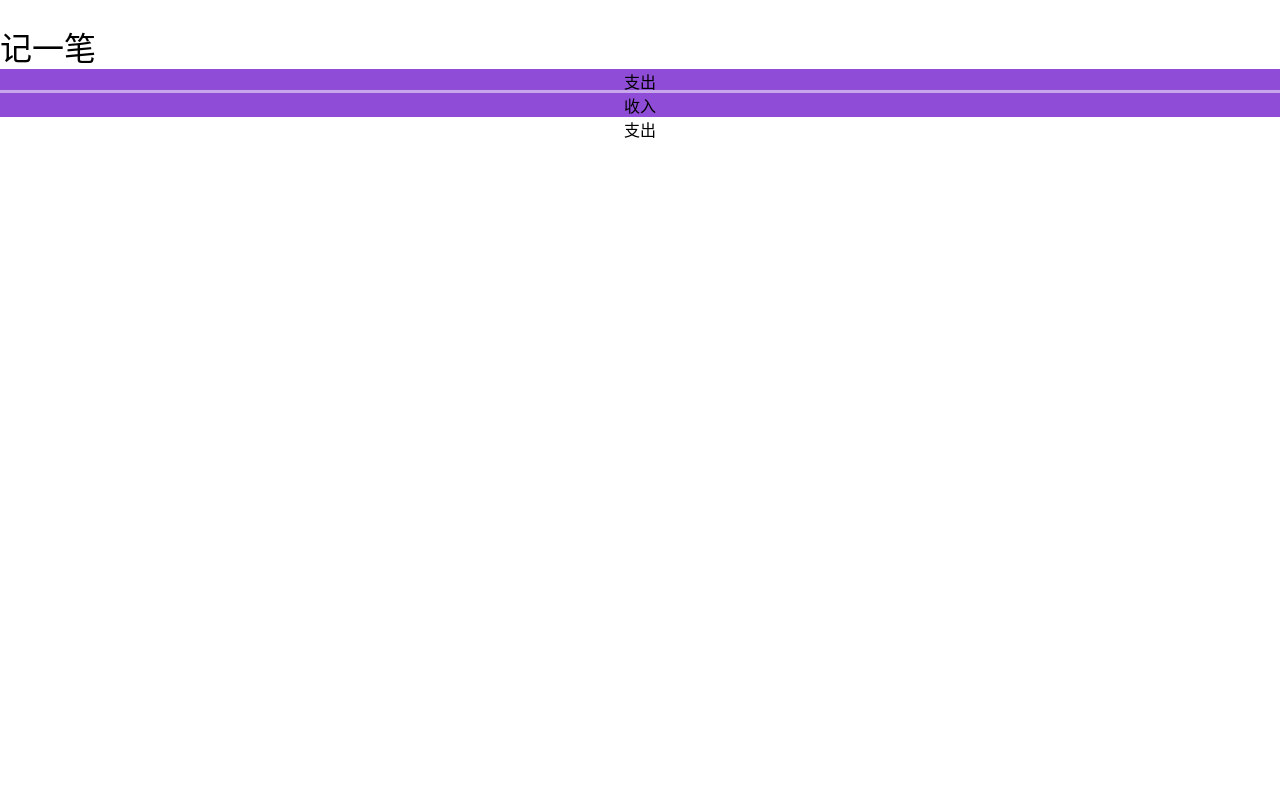
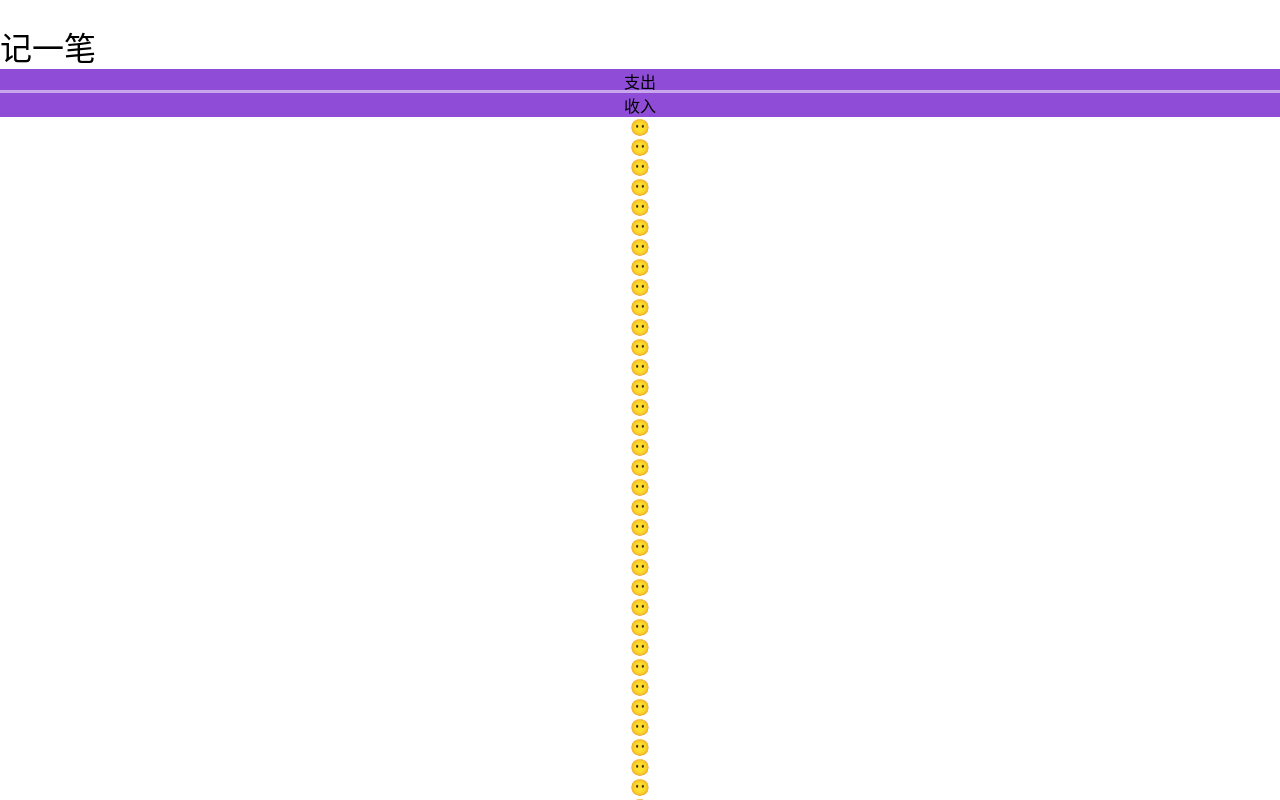
Before and after one commit to king-open/pigMoney, a React (Vite) app: page /items/new in a window 1280 px wide. Shown: the top 800 px of the page. Built offline with nearby package versions, Linux system fonts and the light colour scheme.

Commit message:
使用 Grid 进行Tags的布局

```diff
--- a/src/components/Tabs.tsx
+++ b/src/components/Tabs.tsx
@@ -9,7 +9,7 @@
   }[]
   value: T
   onChange: (key: T) => void
-  className: string
+  className?: string
   classPrefix?: string
 }
 
--- a/src/global.d.ts
+++ b/src/global.d.ts
@@ -27,6 +27,6 @@
   happen_at: string
   created_at: string
   updated_at: string
-  kind: 'expenses' | 'incomes'
+  kind: 'expenses' | 'income'
   deleted_at?: string
 }
--- a/src/pages/ItemsNewPage.tsx
+++ b/src/pages/ItemsNewPage.tsx
@@ -5,15 +5,16 @@
 import { TopNav } from '../components/TopNav'
 import type { ReactNode } from 'react'
 import s from './ItemsNewPage.module.scss'
+import { Tags } from './ItemsNewPage/Tags'
 
 type ItemKind = 'income' | 'expenses'
 export const ItemsNewPage: React.FC = () => {
-  const tabItems: { key: ItemKind; text: string; element?: ReactNode }[]
+  const tabItems: { key: Item['kind']; text: string; element?: ReactNode }[]
     = [
-    { key: 'expenses', text: '支出', element: <div>支出</div> },
-    { key: 'income', text: '收入', element: <div>收入</div> }
+    { key: 'expenses', text: '支出', element: <Tags kind="expenses" /> },
+    { key: 'income', text: '收入', element: <Tags kind="income" /> }
   ]
-  const [tabItem, setTabItem] = useState<ItemKind>('expenses')
+  const [tabItem, setTabItem] = useState<Item['kind']>('expenses')
   return (
     <div className={s.wrapper}>
       <Gradient>
--- /dev/null
+++ b/src/pages/ItemsNewPage/Tags.tsx
@@ -0,0 +1,18 @@
+type Props = {
+  kind: Item['kind']
+}
+export const Tags: React.FC<Props> = (props) => {
+  const { kind } = props
+  const tags = Array.from({ length: 99 })
+  return (
+    <div>
+      <ol grid grid-cols="[repeat(auto-fit,48px)]" justify-center gap-x-32px
+          gap-y-16px py-16px px-8px>
+        {/* eslint-disable-next-line @typescript-eslint/no-unused-vars */}
+        {tags.map(tag =>
+          <li w-48px h-48px b-1 b-red flex justify-center items-center>😶</li>
+        )}
+      </ol>
+    </div>
+  )
+}
```
